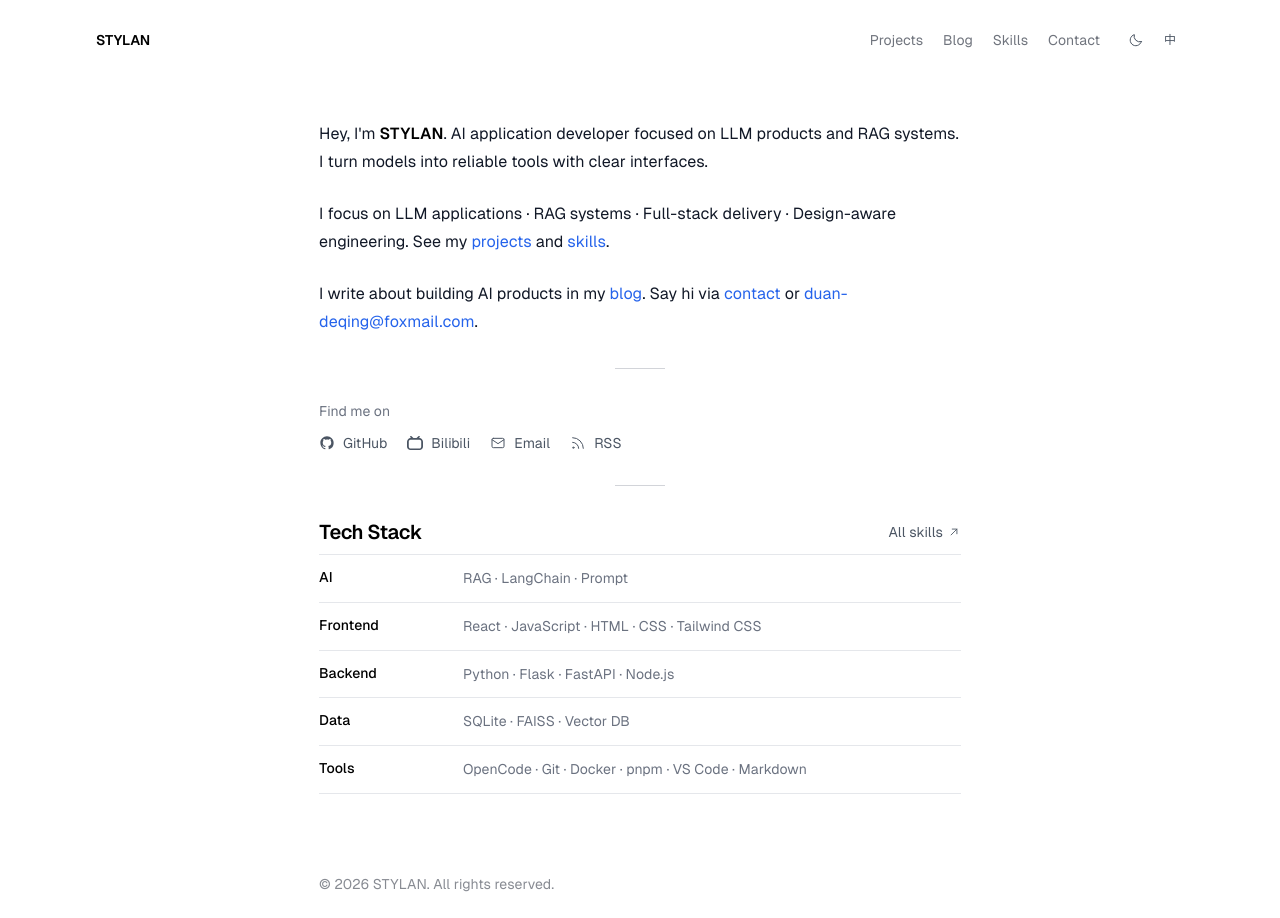
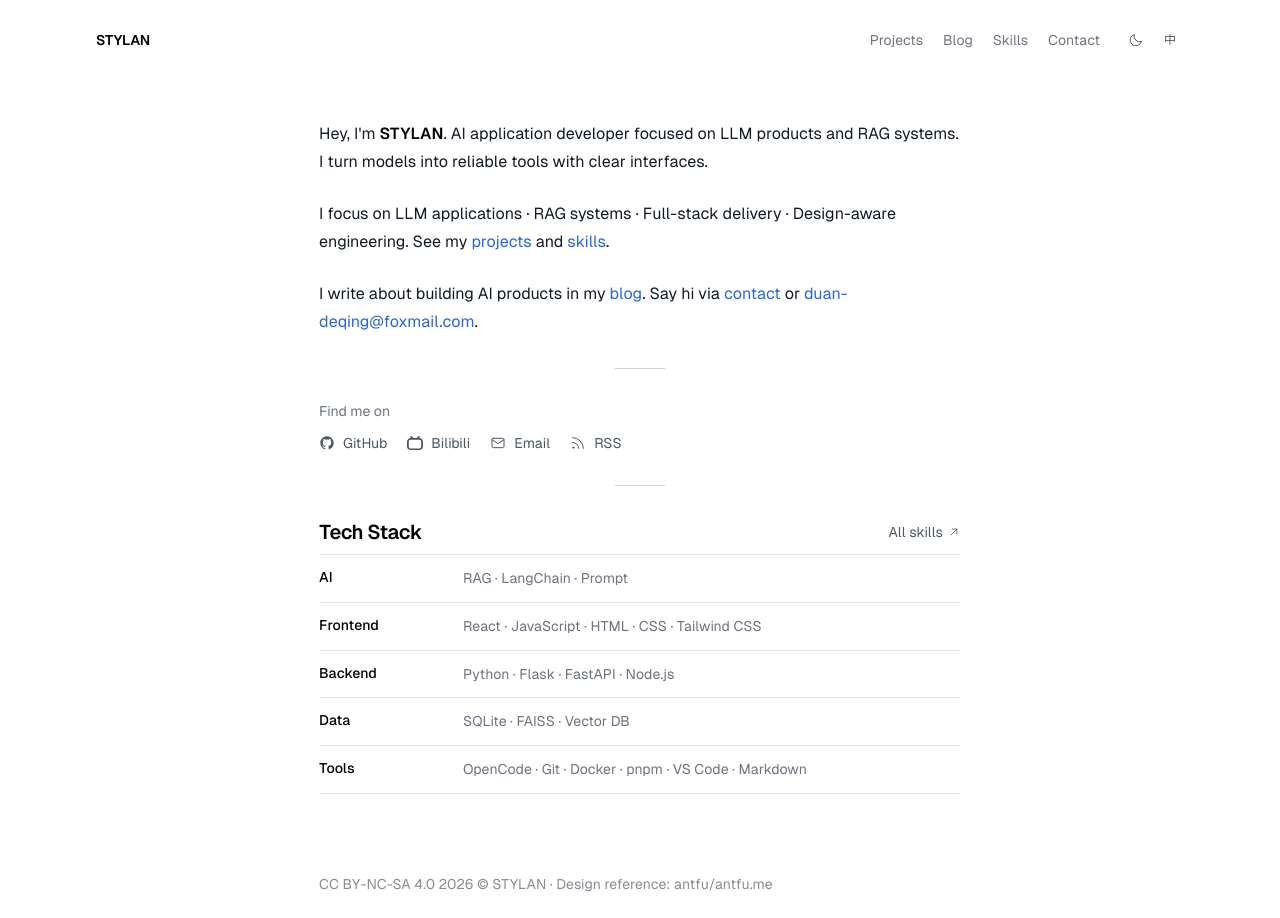
Before and after one commit to duan-deqing/duan-deqing.github.io, a React (Vite) app: page / in a window 1280 px wide. Built offline with nearby package versions, Linux system fonts and the light colour scheme.

Commit message:
style: 页脚加入 CC 许可与 antfu 来源说明

```diff
--- a/src/components/site/HomeFooter.jsx
+++ b/src/components/site/HomeFooter.jsx
@@ -1,12 +1,39 @@
 import config from '../../content/site.yaml'
+import { useLanguage } from '../../hooks/useLanguage'
+
+const LICENSE_URL = 'https://creativecommons.org/licenses/by-nc-sa/4.0/'
+const REFERENCE_URL = 'https://github.com/antfu/antfu.me'
 
 export default function HomeFooter() {
-  const copyright = config.footer?.copyright || `© ${new Date().getFullYear()} STYLAN`
+  const { t } = useLanguage()
+  const copyright = config.footer?.copyright || '2026 © STYLAN'
 
   return (
     <footer className="home-footer-enter mx-auto mb-6 mt-10 w-full max-w-[65ch] px-5 md:px-7">
       <div className="flex text-sm opacity-50">
-        <span>{copyright}</span>
+        <span>
+          <a
+            className="underline-offset-2 hover:underline"
+            href={LICENSE_URL}
+            target="_blank"
+            rel="noopener noreferrer"
+          >
+            CC BY-NC-SA 4.0
+          </a>{' '}
+          {copyright}
+          {' · '}
+          <a
+            className="underline-offset-2 hover:underline"
+            href={REFERENCE_URL}
+            target="_blank"
+            rel="noopener noreferrer"
+          >
+            {t({
+              en: 'Design reference: antfu/antfu.me',
+              zh: '设计参考：antfu/antfu.me',
+            })}
+          </a>
+        </span>
         <div className="flex-auto" />
       </div>
     </footer>
--- a/src/content/site.yaml
+++ b/src/content/site.yaml
@@ -266,4 +266,4 @@ socialLinks:
   - platform: Bilibili
     url: https://space.bilibili.com/18756460
 footer:
-  copyright: © 2026 STYLAN. All rights reserved.
+  copyright: 2026 © STYLAN
```
Also changed, not shown: 2 other files (tests, documents, lock files or other folders).
